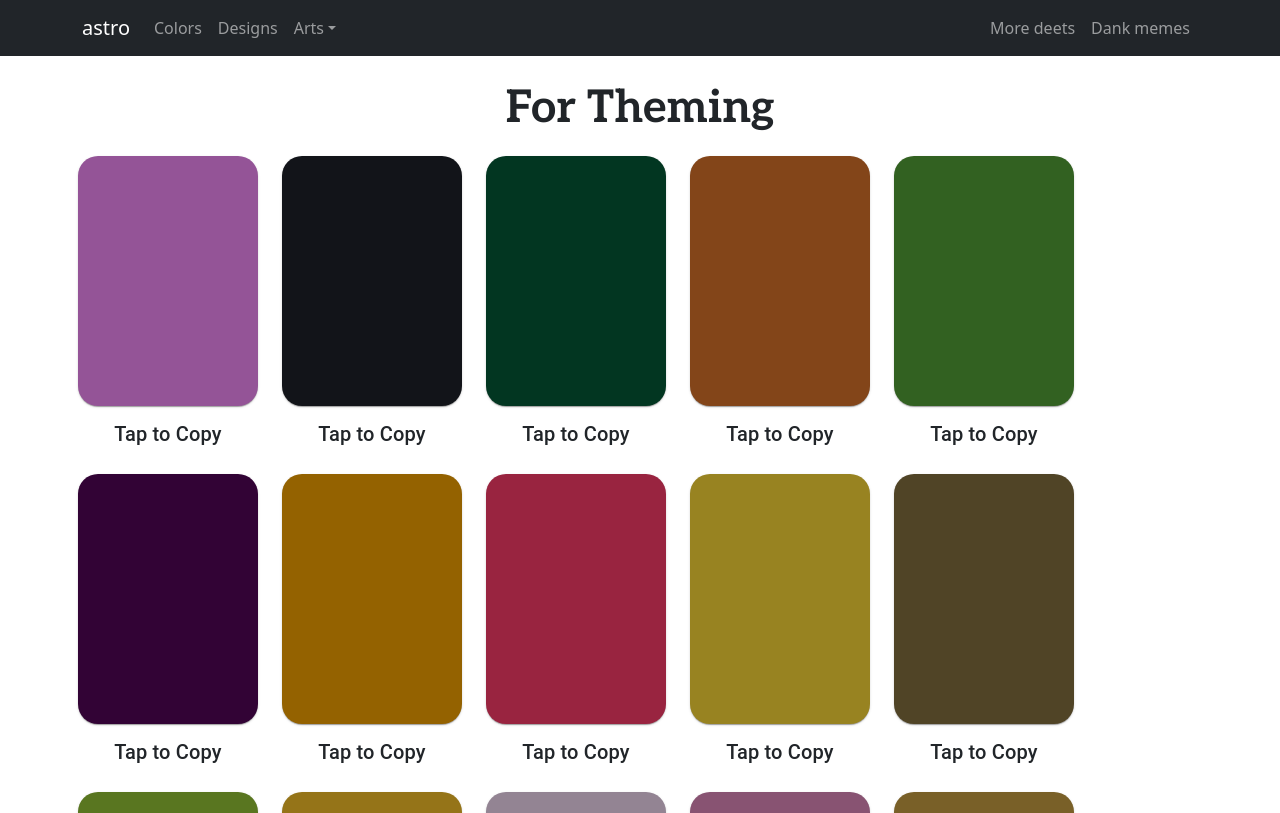
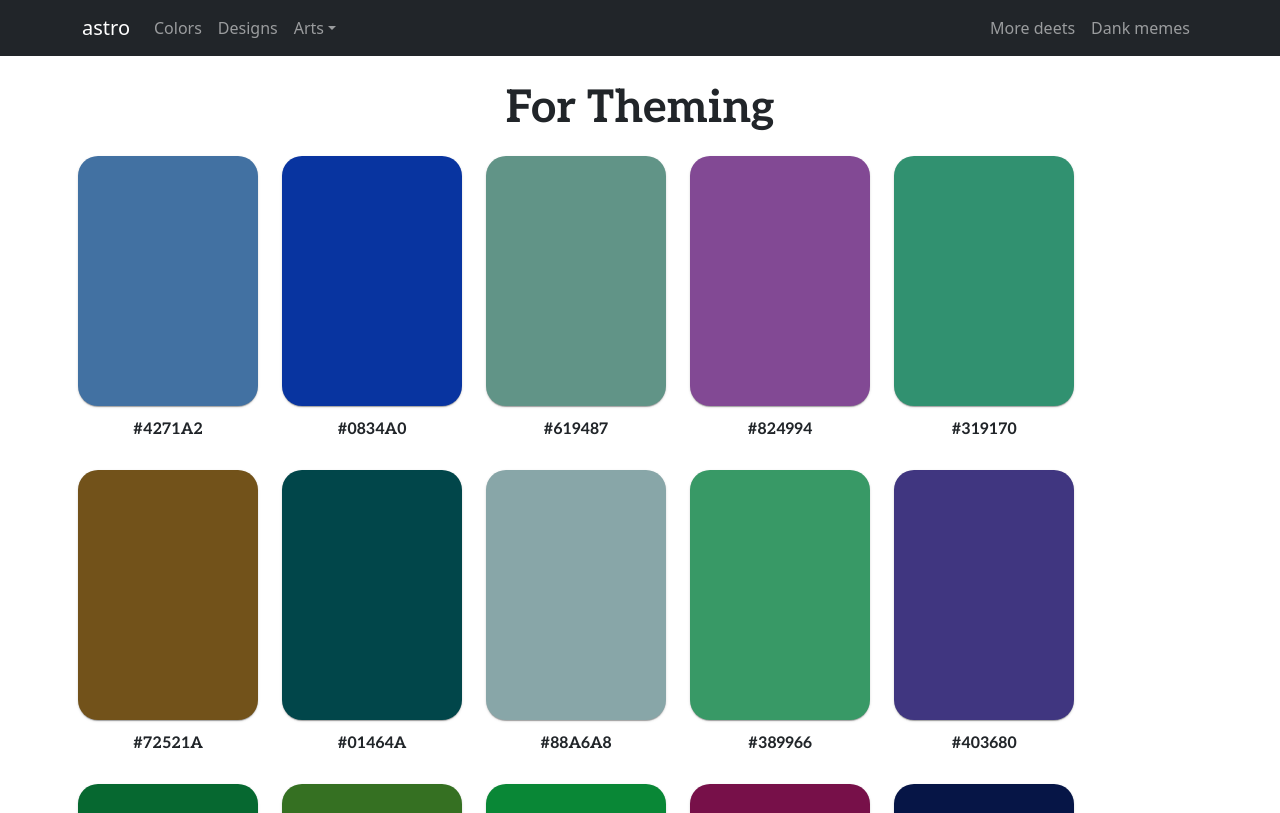
Before and after one commit to Thedot-in-opensource/astro, a React (Create React App) app: page / in a window 1280 px wide. Shown: the top 813 px of the page. Built offline with nearby package versions, Linux system fonts and the light colour scheme.

Commit message:
added list functanilty

```diff
--- a/src/Pages/Home.js
+++ b/src/Pages/Home.js
@@ -1,11 +1,9 @@
 import React from 'react'
-import {useState} from 'react'
-import { Navbar, Container, Nav, Button, Row} from 'react-bootstrap'
+import {useState,useEffect} from 'react'
+import { Navbar, Container, Nav, Button} from 'react-bootstrap'
 import NavBox from './SharedComponents/components/navbar'
 import Card from '@mui/material/Card';
 import Grid from '@mui/material/Grid';
-import Typography from '@mui/material/Typography';
-
 import {CopyToClipboard} from 'react-copy-to-clipboard';
 import "./SharedComponents/Styles/Home.css"
 
@@ -13,21 +11,33 @@ import "./SharedComponents/Styles/Home.css"
 export default function Home() {
 
     const [bColor, setbColor] = useState(null)
-    const generateColors = () => {
+
+    function colorGe(){
         var letters = '0123456789ABCDEF';
         var color = '#';
          for (var i = 0; i < 6; i++) {
-            color += letters[Math.floor(Math.random() * 10)];
+            color += letters[Math.floor(Math.random() * 11)];
         }
         return color
     }
+    const generateColors = () => {
+
+        var color_18_list = []
+        for (var j = 0; j < 18; j++)    {
+            color_18_list.push(colorGe())
+        }
+        return color_18_list
+    }
+
+    const [themingList, setthemingList] = useState([])
+    useEffect(() => {
+        var temp_color_list = generateColors()
+        setthemingList(temp_color_list)
+    }, [])
+
     function numberRange (start, end) {
         return new Array(end - start).fill().map((d, i) => i + start);
       }
-
-    const [CopyStatus, setCopyStatus] = useState(false)
-    const [colorHex, setcolorHex] = useState('')
-
 
 
     return (
@@ -49,35 +59,25 @@ export default function Home() {
             >For Theming</h3>
             <Container maxWidth="sm">
             <Grid container spacing={2}>
-            {numberRange(0, 18).map((p) => {
+            {themingList && themingList.map((p) => {
                 return(
-                    <>
-                    <CopyToClipboard text={colorHex}
-                        onCopy={() => setCopyStatus(true)}>
                     <div
                     style={{
                         flexDirection: 'column'
                     }}
                     >
-                        <Card sx={{ width:180, height: 250, borderRadius:5, backgroundColor: generateColors(), margin:1.50 }} onClick={() => {navigator.clipboard.writeText("#"+this.state.textToCopy)}}>
+                    <Card sx={{ width:180, height: 250, borderRadius:5, backgroundColor: p, margin:1.50 }} onClick={() => {navigator.clipboard.writeText("#"+this.state.textToCopy)}}>
 
                     </Card>
-
-                        <Typography style={{
+                    <p
+                    style={{
                         textAlign: 'center',
-                            marginTop: 8,
-                            marginBottom: 12
+                        fontFamily:'Aleo'
                     }}
-                        variant="h6"
-                        component="h2"
-
                     >
-                        Tap to Copy
-                        </Typography>
+                        {p}
+                    </p>
                     </div>
-                    </CopyToClipboard>
-                   {/* {CopyStatus ? <span style={{color: 'red'}}>Copied.</span> : null} */}
-                   </>
                 )
             })
 
```
Lines whose indentation alone changed are shown as unchanged.
